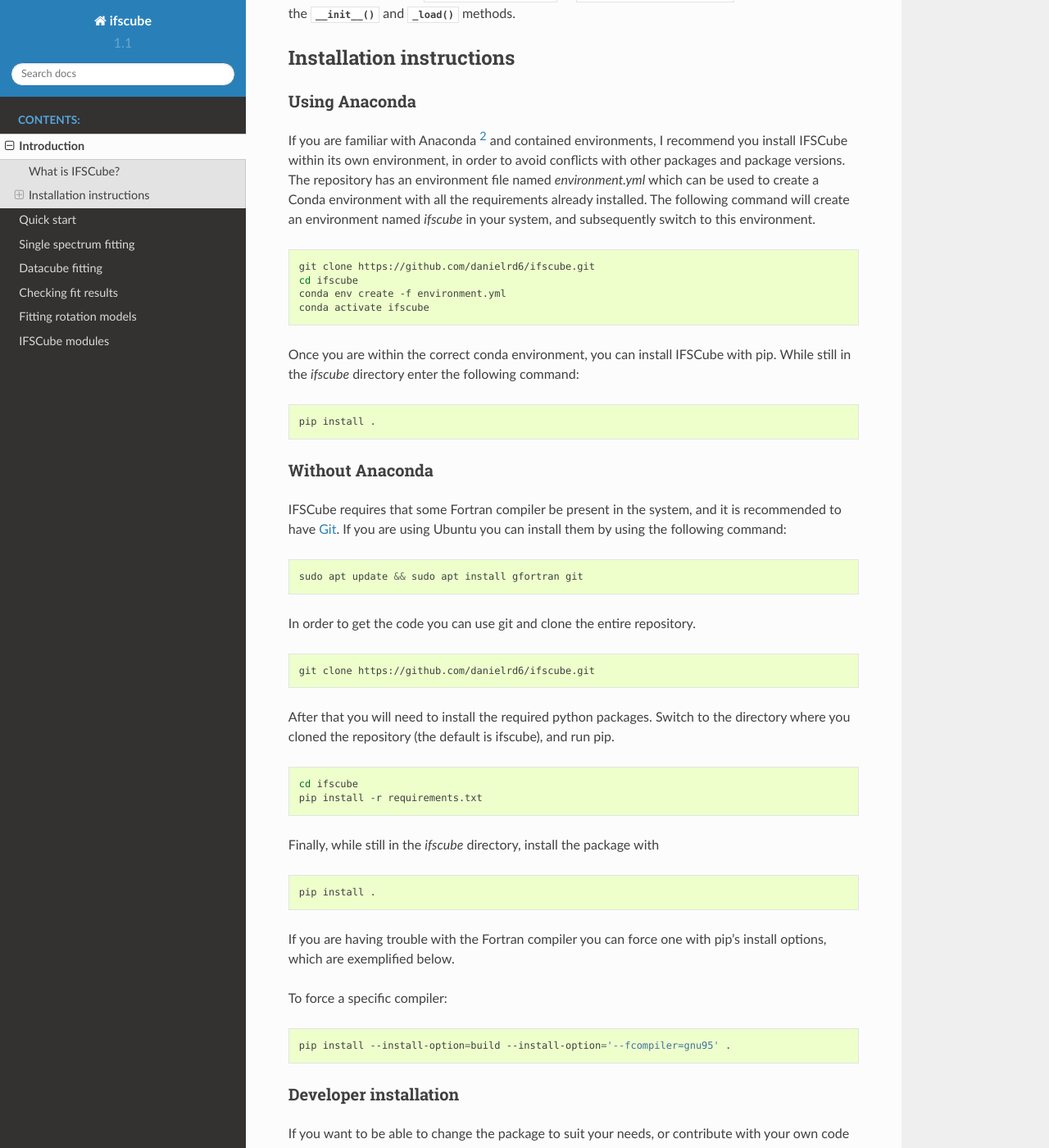
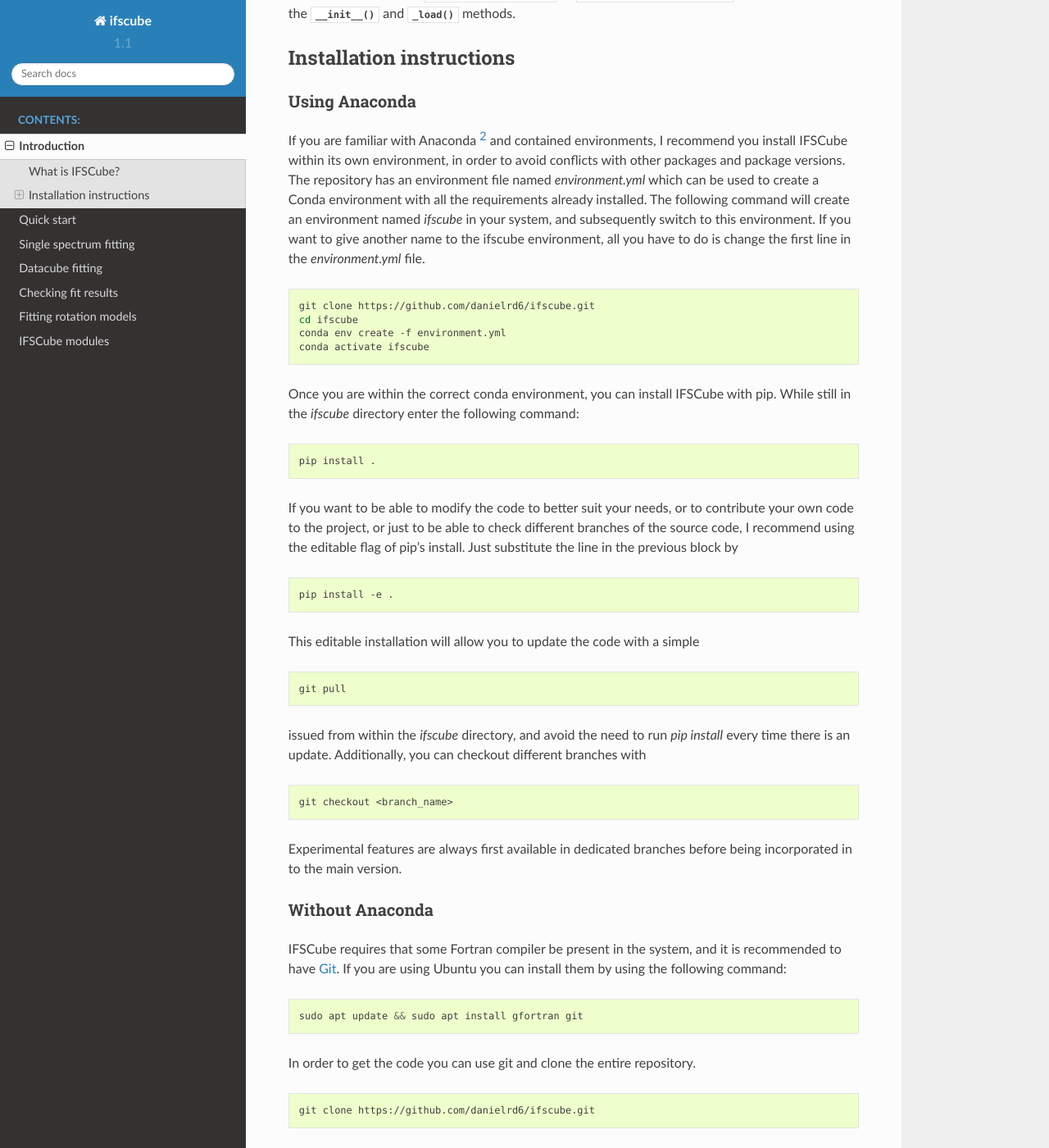
Before and after one commit to danielrd6/ifscube, a Sphinx documentation site: the page built from docs/intro.rst, in a window 1280 px wide and 1400 px high, scrolled down 572 px. Shown: the whole window at 82% size. Built offline with Sphinx 7.4.7 and the Read the Docs theme 2.0.0, drawn with Linux system fonts in a browser that asks for light colours; pages that are not in the unit, such as notebooks, are missing from menus.

Commit message:
Expanded documentation on anaconda install.

```diff
--- a/docs/intro.rst
+++ b/docs/intro.rst
@@ -36,6 +36,8 @@ The repository has an environment file named `environment.yml` which can be used
 the requirements already installed.
 The following command will create an environment named `ifscube` in your system, and subsequently switch to this
 environment.
+If you want to give another name to the ifscube environment, all you have to do is change the first line in the
+`environment.yml` file.
 
 .. code-block:: bash
 
@@ -50,6 +52,30 @@ While still in the `ifscube` directory enter the following command:
 .. code-block:: bash
 
     pip install .
+
+If you want to be able to modify the code to better suit your needs, or to contribute
+your own code to the project, or just to be able to check different branches of the
+source code, I recommend using the editable flag of pip's install.
+Just substitute the line in the previous block by
+
+.. code-block:: bash
+
+    pip install -e .
+
+This editable installation will allow you to update the code with a simple
+
+.. code-block:: bash
+
+    git pull
+
+issued from within the `ifscube` directory, and avoid the need to run `pip install` every time there is an update.
+Additionally, you can checkout different branches with
+
+.. code-block:: bash
+
+    git checkout <branch_name>
+
+Experimental features are always first available in dedicated branches before being incorporated in to the main version.
 
 Without Anaconda
 --------------------------------------------------
```
